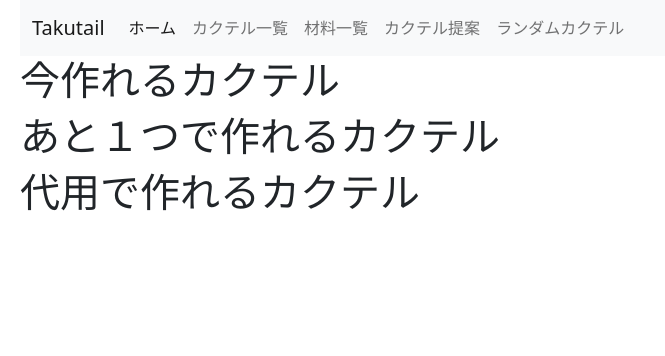
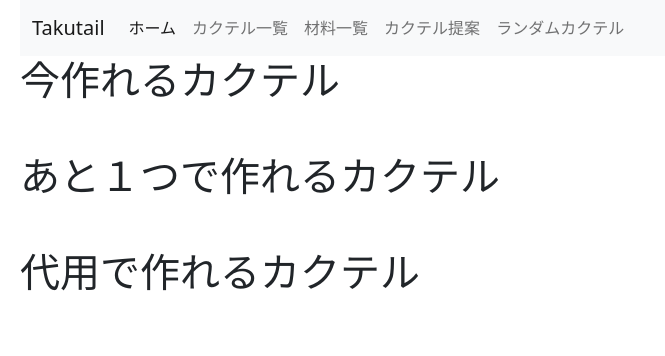
Before and after one commit to Chroma7p/TakuTail, a Django app: page /cocktails/list_possible_cocktails/ in a window 1280 px wide. Shown: the top 356 px of the page, without its empty margins (0-665 px from the left). Run offline with Django 5.2, Linux system fonts and the light colour scheme; the visitor is signed in with stand-in values (Sample User, id 1); data that the repository does not hold is empty.

Commit message:
CSS微修正

```diff
--- a/takutail/cocktails/templates/cocktails/possible_cocktails.html
+++ b/takutail/cocktails/templates/cocktails/possible_cocktails.html
@@ -4,20 +4,23 @@
 
 {% block content %}
 <h1>今作れるカクテル</h1>
-<div>
+<div class="cocktail-list">
     {% for cocktail in possible_cocktails %}
     {% include 'cocktails/partials/cocktail_card.html' with cocktail=cocktail %}
     {% endfor %}
 </div>
 <h1>あと１つで作れるカクテル</h1>
-<div>
+<div class="cocktail-list">
     {% for item in almost_possible_cocktails %}
-    {% include 'cocktails/partials/cocktail_card.html' with cocktail=item.cocktail %}
-    <p><strong>不足:</strong> {{ item.missing_ingredient }}</p>
+    <div>
+        {% include 'cocktails/partials/cocktail_card.html' with cocktail=item.cocktail %}
+        <p><strong>不足:</strong> {{ item.missing_ingredient }}</p>
+    </div>
+
     {% endfor %}
 </div>
 <h1>代用で作れるカクテル</h1>
-<div>
+<div class="cocktail-list">
     {% for item in cocktails_with_alternatives %}
     {% include 'cocktails/partials/cocktail_card.html' with cocktail=item.cocktail %}
     <p><strong>Missing Ingredients:</strong></p>
```
